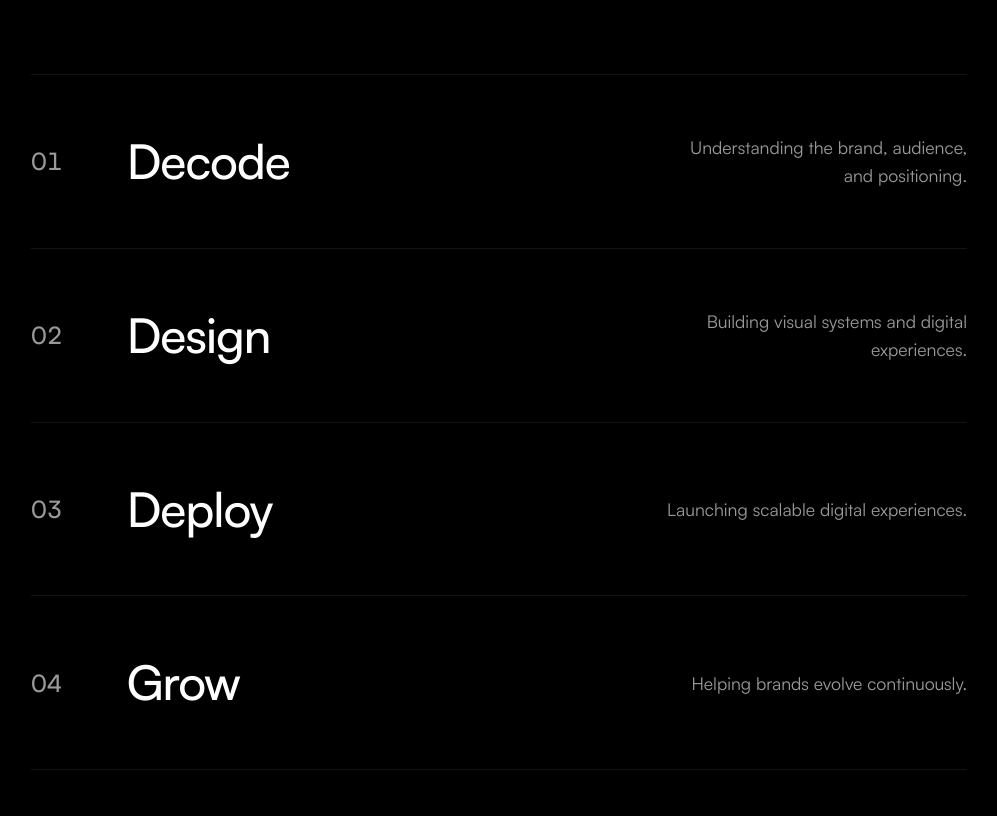
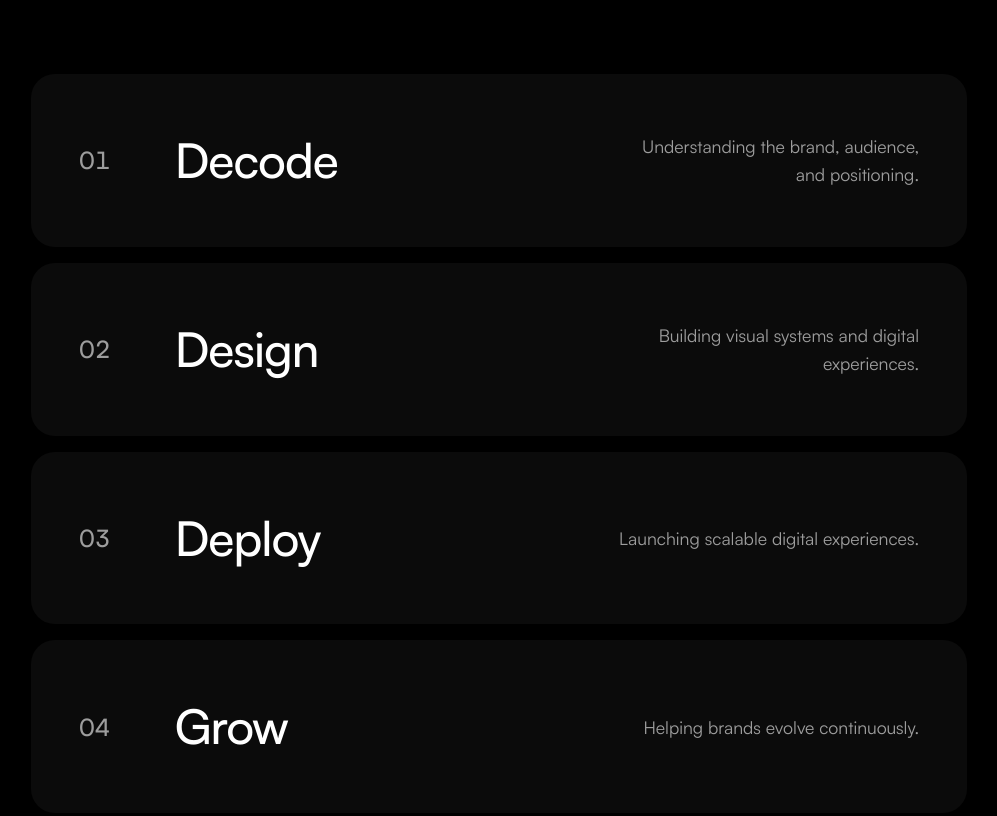
Before and after one commit to HariMakeMoney/Intine.Studio, a plain HTML site: page index.html in a window 1280 px wide. Shown: the part 1920-2736 px from the top of the page, without its empty margins (141-1138 px from the left). Drawn offline with Linux system fonts and the light colour scheme.

Commit message:
Minor Tweaks

```diff
--- a/css/style.css
+++ b/css/style.css
@@ -2886,3 +2886,104 @@ footer {
   font-weight: 500;
   color: var(--soft-white);
 }
+
+/* ==================================================
+   BORDER GLOW EFFECT
+   ================================================== */
+.border-glow {
+  position: relative;
+  background-color: #0B0B0B;
+  border-radius: 24px;
+}
+
+/* Specific overrides for components using border-glow */
+.case-study-row.border-glow {
+  padding: 4rem;
+}
+
+.process-item.border-glow {
+  padding: 3rem;
+  border-bottom: none; /* Remove list border since it's now a card */
+  margin-bottom: 1rem;
+}
+.process-item.border-glow:first-child {
+  border-top: none;
+}
+.process-item.border-glow:hover {
+  padding-left: 3rem; /* maintain padding */
+}
+
+.cta-inner.border-glow {
+  padding: 6rem 2rem;
+}
+
+#contactForm.border-glow {
+  padding: 3rem;
+}
+
+.border-glow::before {
+  content: "";
+  position: absolute;
+  inset: -1px;
+  border-radius: inherit;
+  padding: 1px;
+  /* Extremely subtle cinematic light gradient */
+  background: radial-gradient(
+    400px circle at var(--mouse-x, -999px) var(--mouse-y, -999px),
+    rgba(255, 255, 255, 0.08) 0%,
+    rgba(207, 207, 207, 0.05) 30%,
+    rgba(255, 255, 255, 0.02) 60%,
+    transparent 80%
+  );
+  -webkit-mask: linear-gradient(#fff 0 0) content-box, linear-gradient(#fff 0 0);
+  mask: linear-gradient(#fff 0 0) content-box, linear-gradient(#fff 0 0);
+  -webkit-mask-composite: xor;
+  mask-composite: exclude;
+  pointer-events: none;
+  opacity: 0;
+  transition: opacity 0.8s cubic-bezier(0.16, 1, 0.3, 1);
+  z-index: 10;
+}
+
+.border-glow::after {
+  content: "";
+  position: absolute;
+  inset: 0;
+  border-radius: inherit;
+  /* Inner fill for cinematic depth */
+  background: radial-gradient(
+    400px circle at var(--mouse-x, -999px) var(--mouse-y, -999px),
+    rgba(255, 255, 255, 0.015) 0%,
+    transparent 50%
+  );
+  pointer-events: none;
+  opacity: 0;
+  transition: opacity 0.8s cubic-bezier(0.16, 1, 0.3, 1);
+  z-index: 0;
+}
+
+.border-glow > * {
+  position: relative;
+  z-index: 1;
+}
+
+.border-glow:hover::before,
+.border-glow:hover::after {
+  opacity: 1;
+}
+
+@media (max-width: 768px) {
+  .border-glow::before,
+  .border-glow::after {
+    display: none;
+  }
+  .case-study-row.border-glow {
+    padding: 2rem;
+  }
+  .process-item.border-glow {
+    padding: 2rem;
+  }
+  .process-item.border-glow:hover {
+    padding-left: 2rem;
+  }
+}
--- a/index.html
+++ b/index.html
@@ -74,28 +74,28 @@
     <div class="process-container">
       <h2 class="process-title">Our System</h2>
       <div class="process-list">
-        <div class="process-item">
+        <div class="process-item border-glow">
           <span class="process-number">01</span>
           <div class="process-content">
             <h3>Decode</h3>
             <p>Understanding the brand, audience, and positioning.</p>
           </div>
         </div>
-        <div class="process-item">
+        <div class="process-item border-glow">
           <span class="process-number">02</span>
           <div class="process-content">
             <h3>Design</h3>
             <p>Building visual systems and digital experiences.</p>
           </div>
         </div>
-        <div class="process-item">
+        <div class="process-item border-glow">
           <span class="process-number">03</span>
           <div class="process-content">
             <h3>Deploy</h3>
             <p>Launching scalable digital experiences.</p>
           </div>
         </div>
-        <div class="process-item">
+        <div class="process-item border-glow">
           <span class="process-number">04</span>
           <div class="process-content">
             <h3>Grow</h3>
@@ -111,7 +111,7 @@
       <h2>Selected Work</h2>
     </div>
 
-    <article class="case-study-row">
+    <article class="case-study-row border-glow">
       <div class="case-media">
         <div class="media-placeholder">
           <span class="media-emoji">🌊</span>
@@ -131,7 +131,7 @@
       </div>
     </article>
 
-    <article class="case-study-row reverse">
+    <article class="case-study-row reverse border-glow">
       <div class="case-media">
         <div class="media-placeholder">
           <span class="media-emoji">📱</span>
@@ -166,7 +166,7 @@
   </section>
 
   <section class="cta-cinematic">
-    <div class="cta-inner">
+    <div class="cta-inner border-glow">
       <h2>Built for brands ready to evolve.</h2>
       <a href="contact" class="cta-button-cinematic">Let’s Talk</a>
     </div>
--- a/js/main.js
+++ b/js/main.js
@@ -238,3 +238,14 @@ if (form) {
     this.reset();
   });
 }
+
+// BorderGlow Interaction Logic
+document.querySelectorAll('.border-glow').forEach(el => {
+  el.addEventListener('mousemove', e => {
+    const rect = el.getBoundingClientRect();
+    const x = e.clientX - rect.left;
+    const y = e.clientY - rect.top;
+    el.style.setProperty('--mouse-x', `${x}px`);
+    el.style.setProperty('--mouse-y', `${y}px`);
+  });
+});
```
Also changed, not shown: about.html (+5 -5 lines), contact.html (+1 -1 lines), services.html (+5 -5 lines), work.html (+9 -9 lines).
